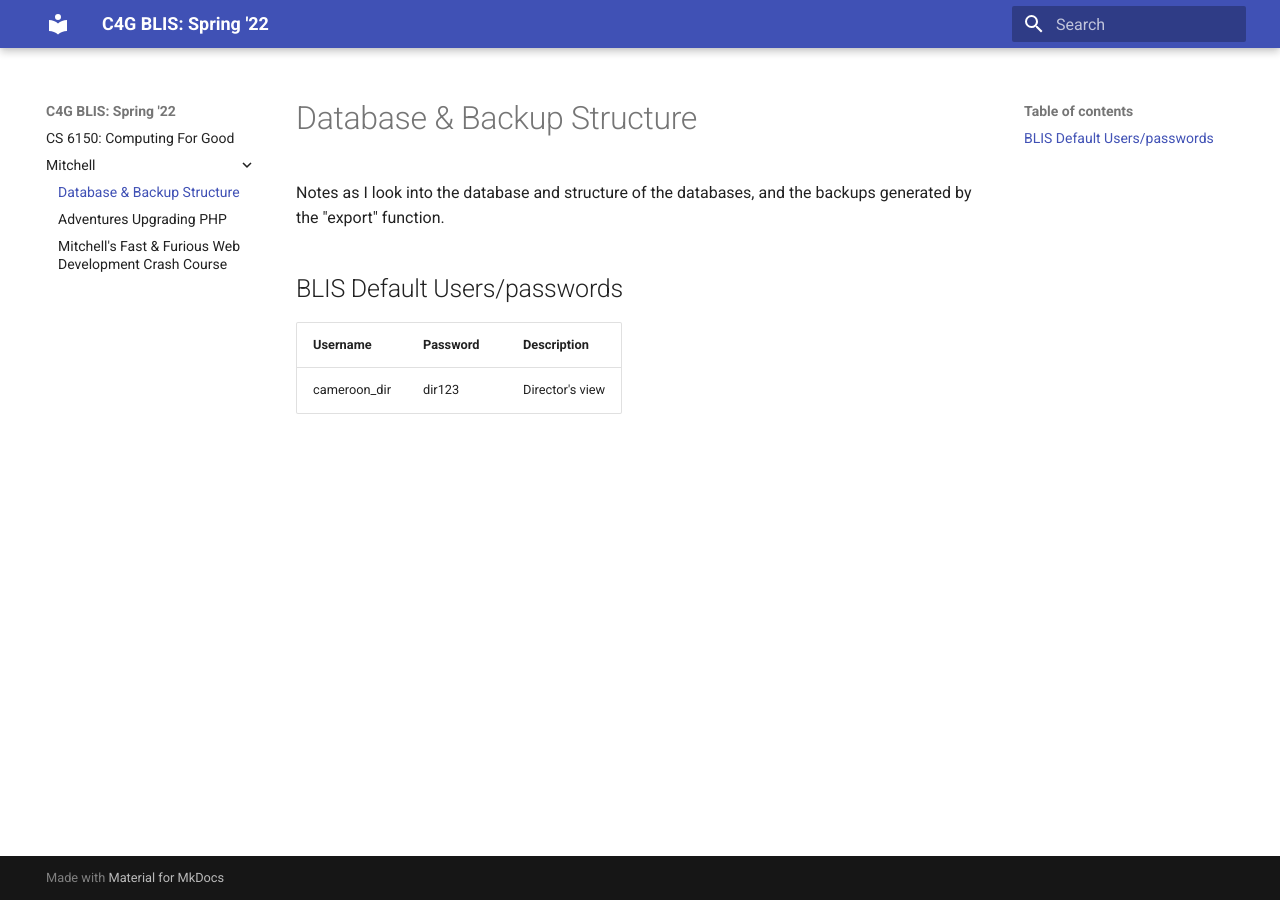
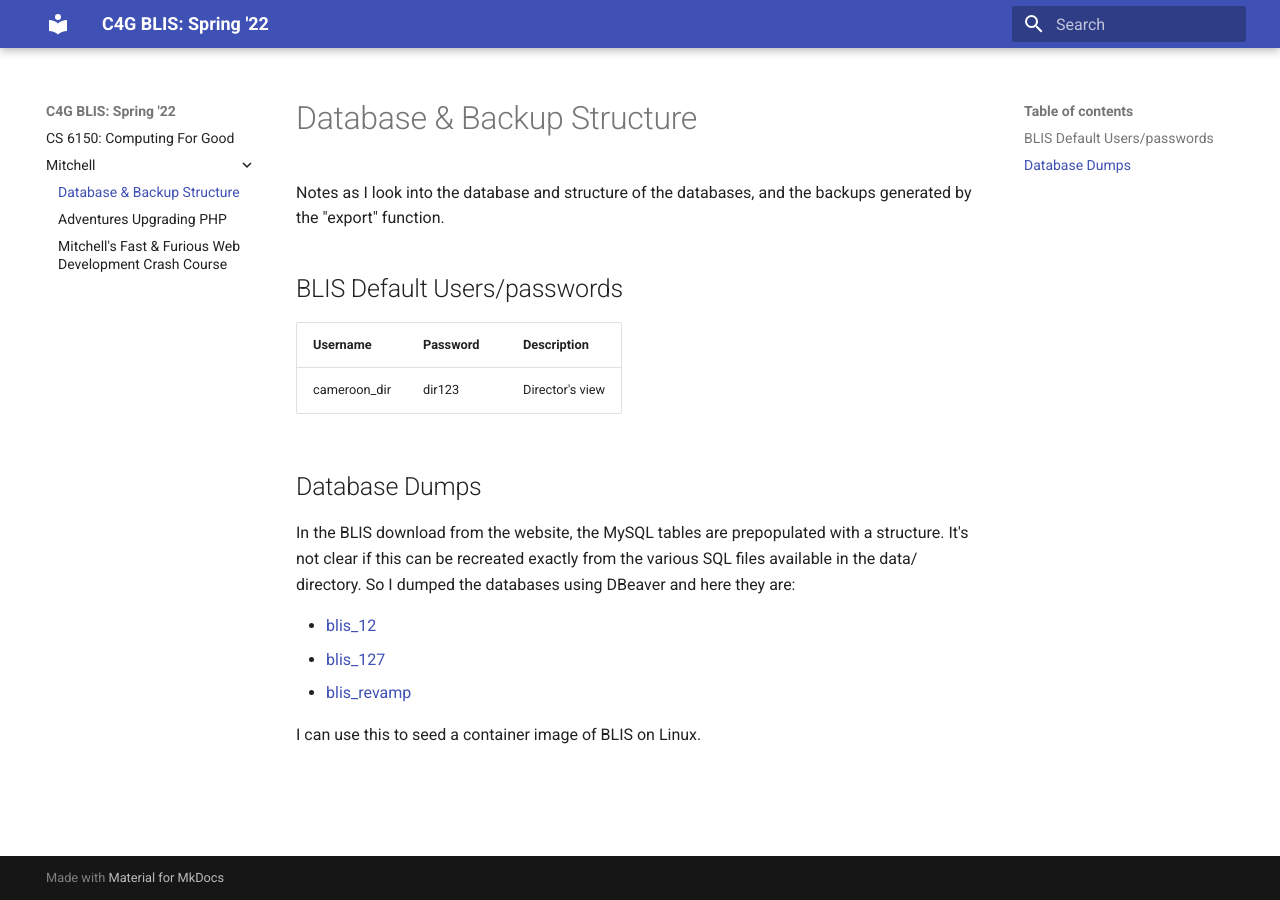
Before and after one commit to c4g-spr22-blis/c4g-spr22-blis.github.io, an MkDocs documentation site: the page built from docs/mitchell/data-structure.md, in a window 1280 px wide. Built offline with MkDocs 1.6.1 and Material for MkDocs 9.7.7, drawn with Linux system fonts in a browser that asks for light colours.

Commit message:
data dumps

```diff
--- a/docs/mitchell/data-structure.md
+++ b/docs/mitchell/data-structure.md
@@ -7,3 +7,13 @@ Notes as I look into the database and structure of the databases, and the backup
 |Username|Password|Description|
 |-|-|-|
 |cameroon_dir|dir123|Director's view|
+
+## Database Dumps
+
+In the BLIS download from the website, the MySQL tables are prepopulated with a structure. It's not clear if this can be recreated exactly from the various SQL files available in the data/ directory. So I dumped the databases using DBeaver and here they are:
+
+* [blis_12](dump-blis_12-202202091919.sql)
+* [blis_127](dump-blis_127-202202091919.sql)
+* [blis_revamp](dump-blis_revamp-202202091919.sql)
+
+I can use this to seed a container image of BLIS on Linux.
```
Also changed, not shown: 3 other files.
